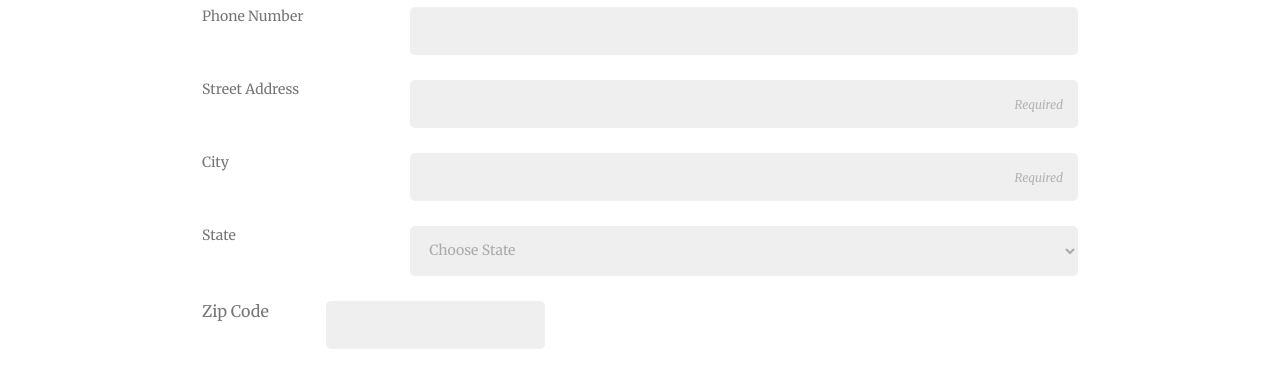
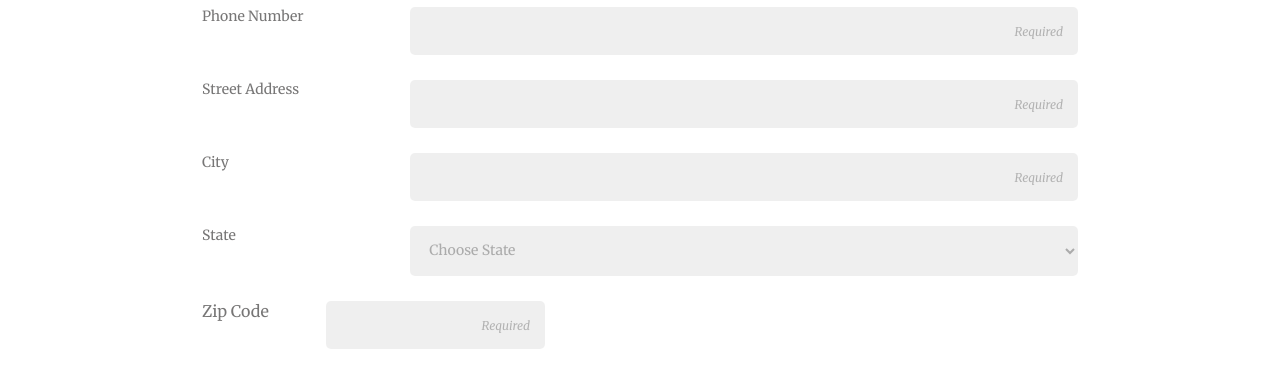
Before and after one commit to olesia-tech/techdegree-project-3, a plain HTML site: page index.html in a window 1280 px wide. Shown: the part 433-800 px from the top of the page. Drawn offline with Linux system fonts and the light colour scheme.

Commit message:
Update index.html

```diff
--- a/index.html
+++ b/index.html
@@ -41,7 +41,7 @@
 
       <div class="user">
       <label for="phone">Phone Number</label>
-      <input type="tel" id="phone" name="phone">
+      <input type="tel" id="phone" name="phone" placeholder="Required">
       </div>
 
       <div class="user">
@@ -67,7 +67,7 @@
 
       <div class="user-zip">
       <label for="zipcode">Zip Code</label>
-      <input type="text" id="zipcode" name="zipcode" pattern="[0-9]{5}">
+      <input type="text" id="zipcode" name="zipcode" pattern="[0-9]{5}" placeholder="Required">
       </div>
 
     </fieldset>
@@ -75,6 +75,7 @@
      <hr class="third-line">
 
     <fieldset>
+
     <legend class="news">Newsletter</legend>
 
     <label class="newsletter">Select the newsletter you would like to recieve</label>
@@ -85,6 +86,7 @@
 
     <label class="newsletter">Newsletter format</label>
     <input type="radio" id="html_format" value="html_format" name="format"><label for="html_format" class="light">HTML</label><br>
+
     <input type="radio" id="text_format" value="text_format" name="format"><label for="text_format" class="light">Plain text</label>
 
     <label for="topics" class="other">Other topics you'd like to hear about</label>
```
